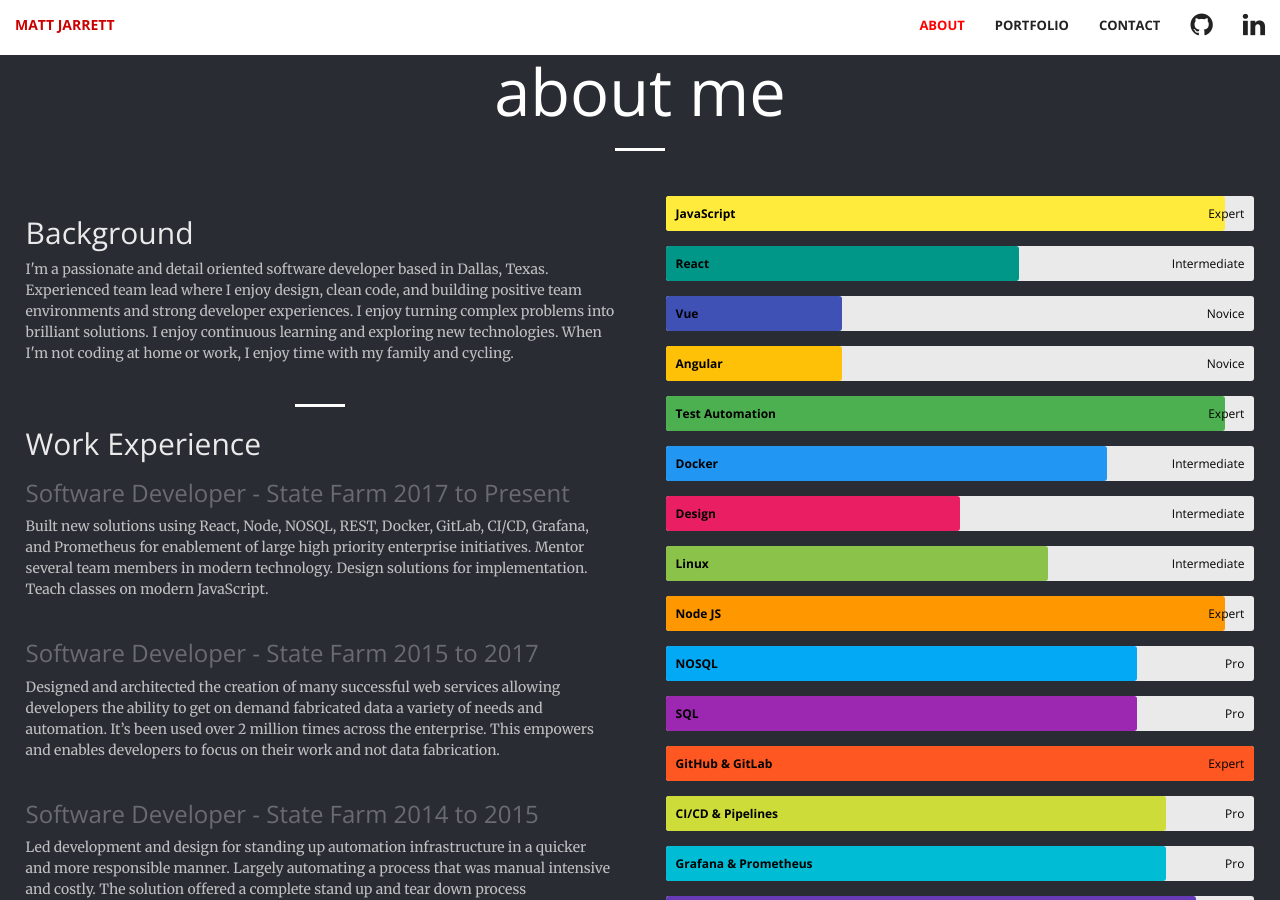
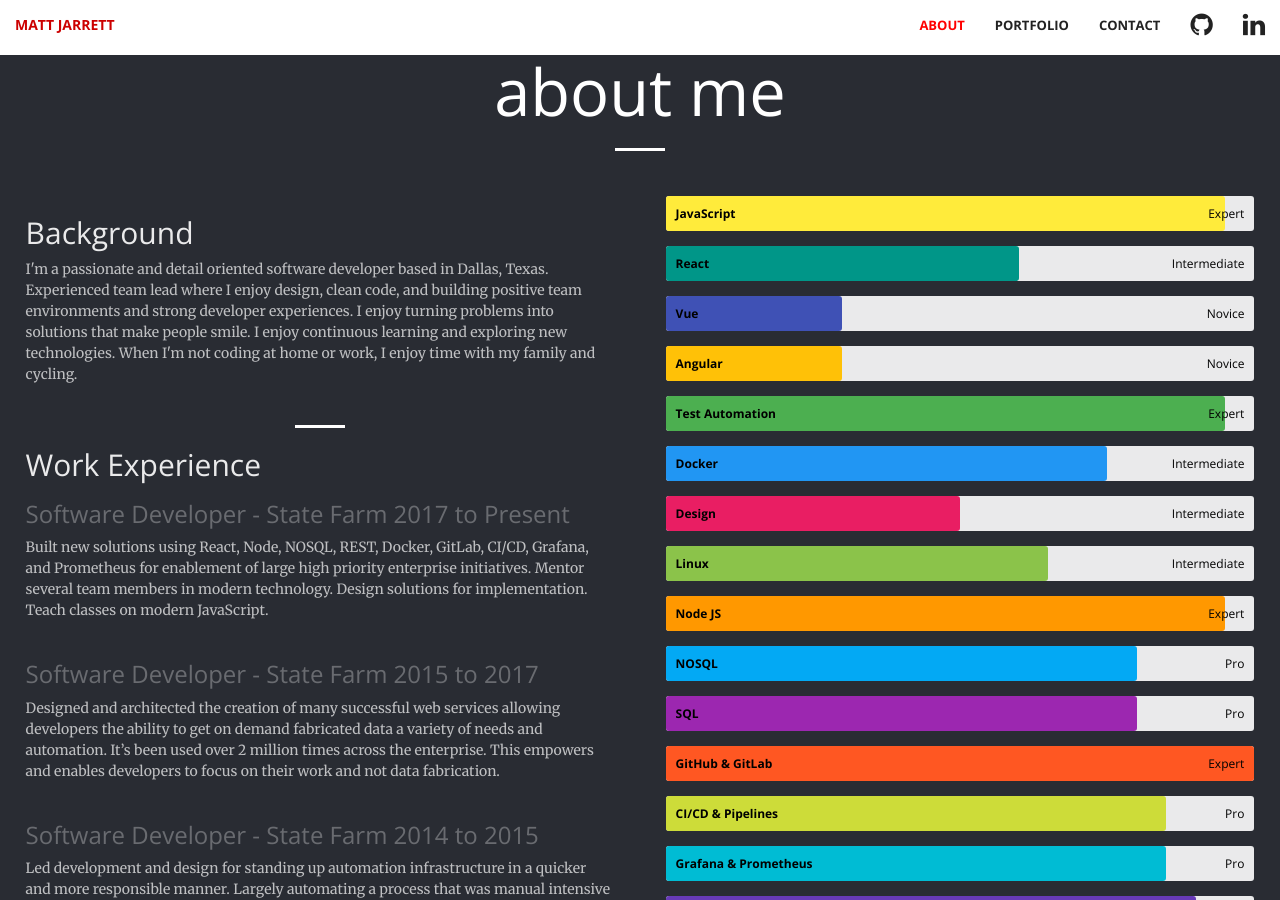
Before and after one commit to cujarrett/cujarrett.github.io, a Jekyll site: the page built from index.html, in a window 1280 px wide and 900 px high, scrolled down 944 px. Built offline with Jekyll 4.4.1, drawn with Linux system fonts in a browser that asks for light colours; Markdown is read by kramdown in place of the engine named in the settings.

Commit message:
Updates phrasing

```diff
--- a/_includes/about.html
+++ b/_includes/about.html
@@ -7,8 +7,8 @@
     <h2 class="text-light-faded">Background</h2>
     <p class="text-faded">I'm a passionate and detail oriented software developer based in Dallas,
       Texas. Experienced team lead where I enjoy design, clean code, and building positive team
-      environments and strong developer experiences. I enjoy turning complex problems into
-      brilliant solutions. I enjoy continuous learning and exploring new technologies. When I'm not
+      environments and strong developer experiences. I enjoy turning problems into
+      solutions that make people smile. I enjoy continuous learning and exploring new technologies. When I'm not
       coding at home or work, I enjoy time with my family and cycling.</p>
     </br>
     <hr class="light">
```
